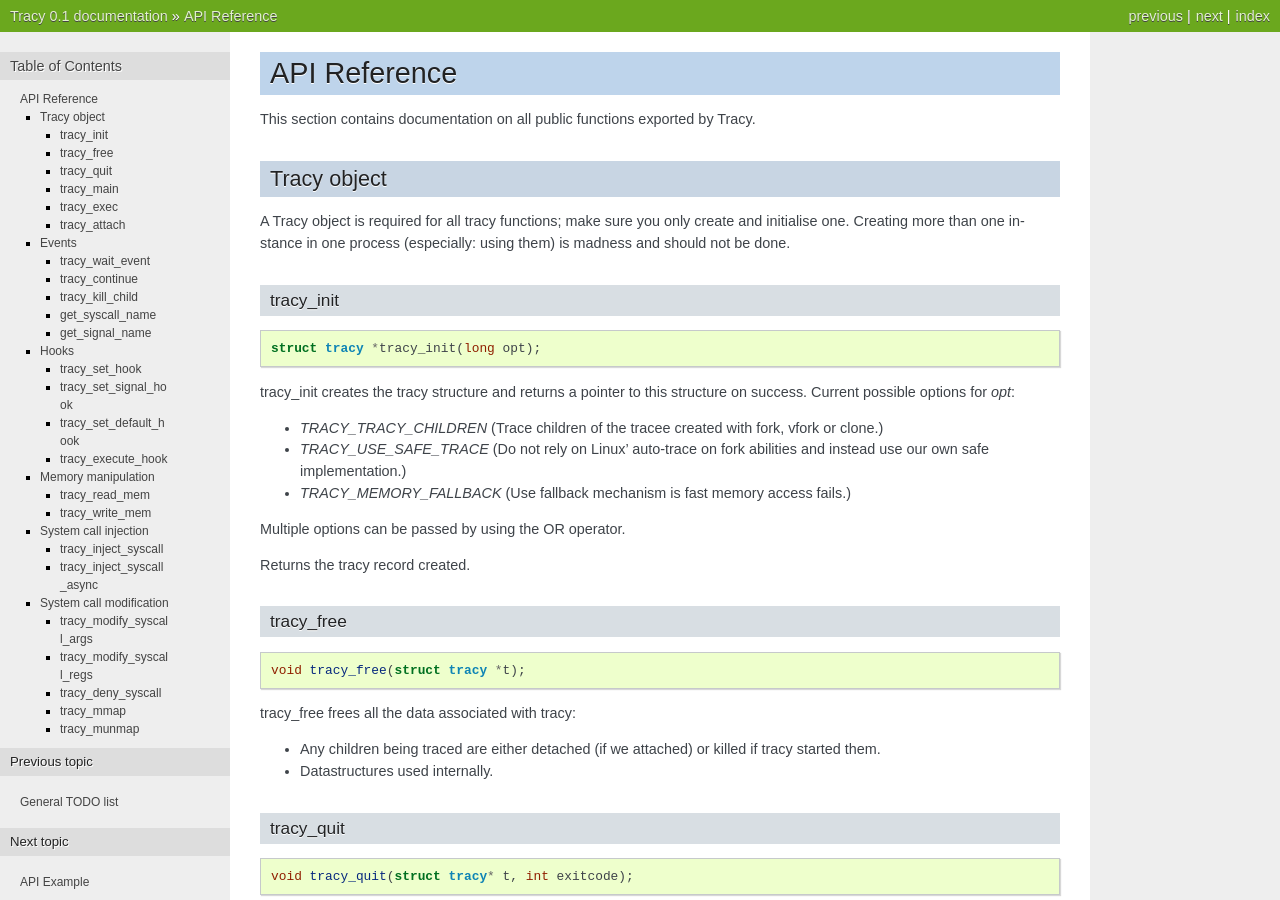
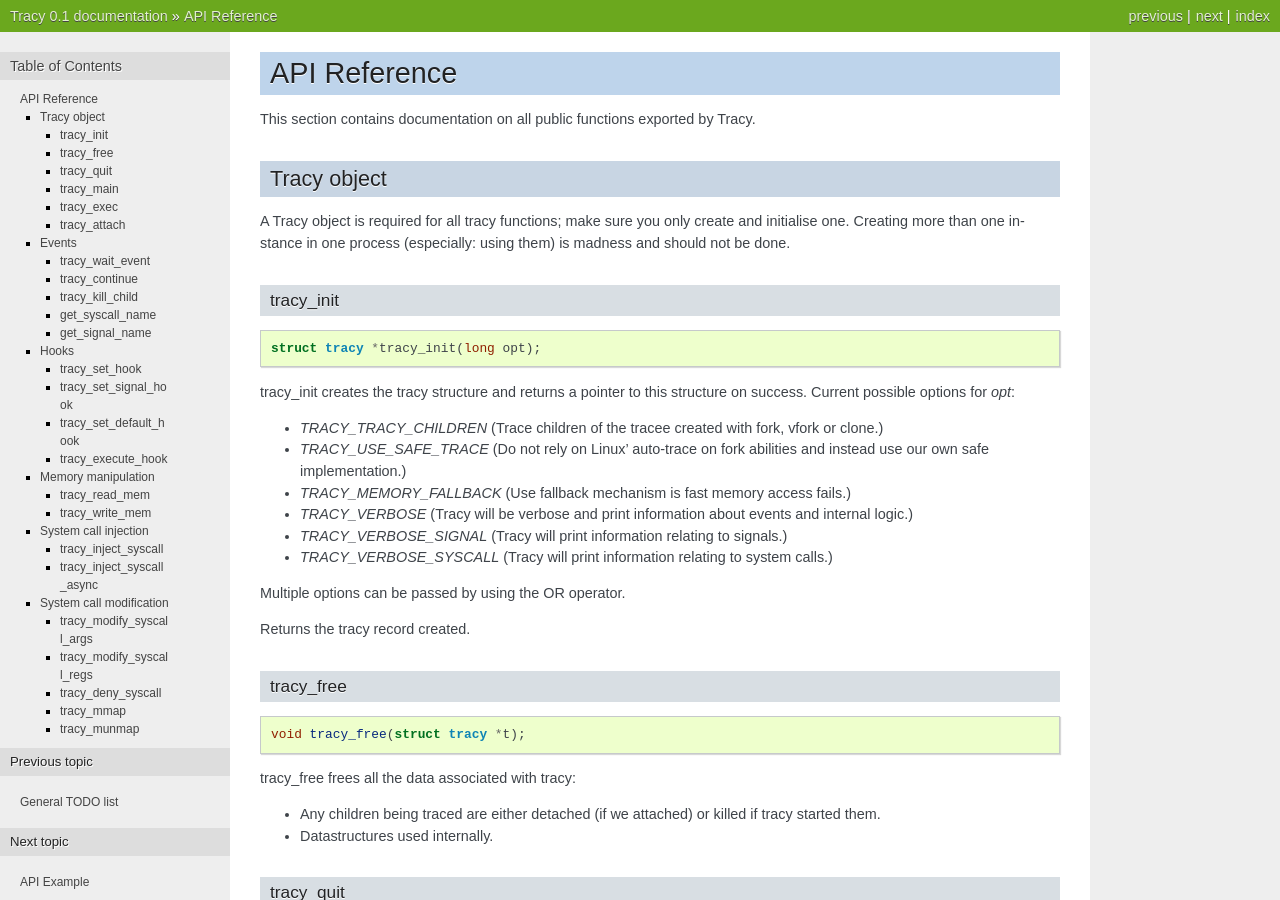
Before and after one commit to MerlijnWajer/tracy, a Sphinx documentation site: the page built from doc/reference.rst, in a window 1280 px wide and 900 px high. Built offline with Sphinx 7.4.7, drawn with Linux system fonts in a browser that asks for light colours.

Commit message:
Some minor changes.

```diff
--- a/doc/reference.rst
+++ b/doc/reference.rst
@@ -28,6 +28,14 @@
 -   *TRACY_USE_SAFE_TRACE* (Do not rely on Linux' auto-trace on fork abilities
     and instead use our own safe implementation.)
 -   *TRACY_MEMORY_FALLBACK* (Use fallback mechanism is fast memory access fails.)
+-   *TRACY_VERBOSE*
+    (Tracy will be verbose and print information about events and internal
+    logic.)
+-   *TRACY_VERBOSE_SIGNAL*
+    (Tracy will print information relating to signals.)
+-   *TRACY_VERBOSE_SYSCALL*
+    (Tracy will print information relating to system calls.)
+
 
 Multiple options can be passed by using the OR operator.
 
```
